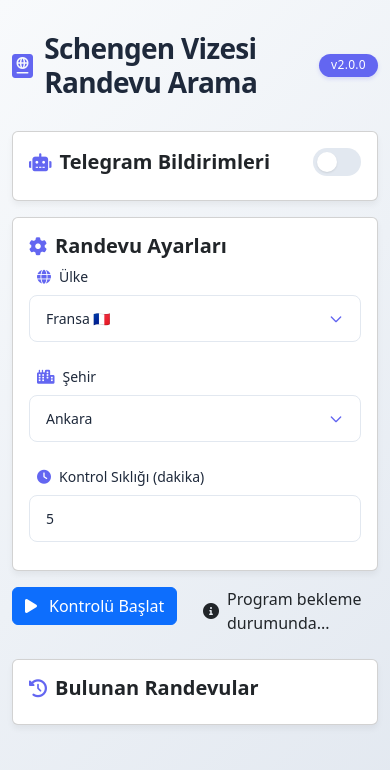
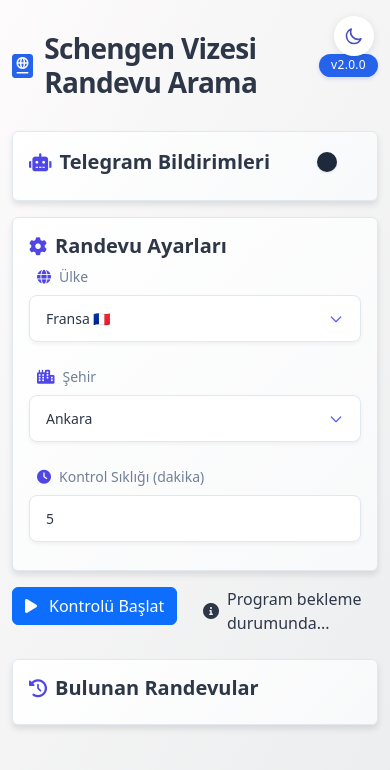
Before and after one commit to furkansarisoy/schengen-visa-appointment-bot, a Next.js app: page / in a window 390 px wide. Shown: the top 770 px of the page. Built offline with nearby package versions, Linux system fonts and the light colour scheme.

Commit message:
first dark mode commit

```diff
--- /dev/null
+++ b/app/components/ThemeToggle.js
@@ -0,0 +1,162 @@
+'use client';
+
+import { useState, useEffect } from 'react';
+
+const THEME_COLORS = {
+  light: {
+    background: 'linear-gradient(120deg, #fdfbfb 0%, #ebedee 100%)',
+    text: '#2D3748',
+    inputBg: '#ffffff',
+    cardBg: 'linear-gradient(135deg, #ffffff 0%, #f8f9fa 100%)',
+    border: '#E2E8F0',
+    toggleBg: '#ffffff',
+    toggleIcon: '#4C51BF',
+    labelText: '#718096',
+    primary: '#4F46E5',
+    messageBg: 'linear-gradient(135deg, #ffffff 0%, #f0f4f8 100%)',
+    messageText: '#2D3748',
+    messageTime: '#718096',
+    messageLink: '#4F46E5',
+    messageBorder: '#E2E8F0'
+  },
+  dark: {
+    background: 'linear-gradient(120deg, #0B1120 0%, #111827 100%)',
+    text: '#F7FAFC',
+    inputBg: '#1F2937',
+    cardBg: 'linear-gradient(135deg, #1E293B 0%, #1F2937 100%)',
+    border: '#374151',
+    toggleBg: '#1E293B',
+    toggleIcon: '#818CF8',
+    labelText: '#9CA3AF',
+    primary: '#818CF8',
+    messageBg: 'linear-gradient(135deg, #1E293B 0%, #1F2937 100%)',
+    messageText: '#F7FAFC',
+    messageTime: '#9CA3AF',
+    messageLink: '#818CF8',
+    messageBorder: '#374151'
+  }
+};
+
+export default function ThemeToggle() {
+  const [isDarkMode, setIsDarkMode] = useState(false);
+
+  const applyTheme = (dark) => {
+    const colors = dark ? THEME_COLORS.dark : THEME_COLORS.light;
+
+    // Ana başlık
+    document.querySelector('.title')?.style.setProperty('color', colors.text);
+
+    // Tüm başlıklar
+    document.querySelectorAll('h1, h2, h3, .card-title, .title-text')
+      .forEach(el => el.style.setProperty('color', colors.text));
+
+    // Label'lar
+    document.querySelectorAll('.form-group label, .input-label')
+      .forEach(el => el.style.setProperty('color', colors.labelText));
+
+    // Input alanları (Telegram input'ları dahil)
+    document.querySelectorAll('.form-group input, .form-group select, .telegram-section input')
+      .forEach(el => {
+        el.style.setProperty('background-color', colors.inputBg);
+        el.style.setProperty('color', colors.text);
+        el.style.setProperty('border-color', colors.border);
+        el.style.setProperty('box-shadow', dark ? '0 2px 4px rgba(0, 0, 0, 0.1)' : '0 2px 4px rgba(0, 0, 0, 0.05)');
+      });
+
+    // Kartlar
+    document.querySelectorAll('.card')
+      .forEach(el => {
+        el.style.setProperty('background-image', colors.cardBg);
+        el.style.setProperty('border-color', colors.border);
+        el.style.setProperty('box-shadow', dark ? '0 4px 6px rgba(0, 0, 0, 0.2)' : '0 4px 6px rgba(0, 0, 0, 0.1)');
+      });
+
+    // İkonlar
+    document.querySelectorAll('.form-group i, .card-title i')
+      .forEach(el => el.style.setProperty('color', colors.primary));
+
+    // Telegram mesajları
+    document.querySelectorAll('.message')
+      .forEach(el => {
+        el.style.setProperty('background-image', colors.messageBg);
+        el.style.setProperty('border-color', colors.messageBorder);
+        el.style.setProperty('color', colors.messageText);
+        el.style.setProperty('box-shadow', dark ? '0 2px 4px rgba(0, 0, 0, 0.2)' : '0 2px 4px rgba(0, 0, 0, 0.1)');
+      });
+
+    document.querySelectorAll('.message-time')
+      .forEach(el => {
+        el.style.setProperty('color', colors.messageTime);
+      });
+
+    document.querySelectorAll('.message-content a')
+      .forEach(el => {
+        el.style.setProperty('color', colors.messageLink);
+      });
+
+    // Arka plan
+    document.body.style.setProperty('background-image', colors.background);
+    document.body.style.setProperty('color', colors.text);
+  };
+
+  useEffect(() => {
+    const prefersDark = window.matchMedia('(prefers-color-scheme: dark)').matches;
+    const savedTheme = localStorage.getItem('theme');
+    const initialDarkMode = savedTheme === 'dark' || (!savedTheme && prefersDark);
+
+    setIsDarkMode(initialDarkMode);
+    applyTheme(initialDarkMode);
+
+    // Telegram toggle event listener'ı ekle - sadece görünürlük kontrolü
+    const telegramToggle = document.querySelector('.telegram-toggle input');
+    const telegramSection = document.querySelector('.telegram-section');
+
+    if (telegramToggle && telegramSection) {
+      telegramToggle.addEventListener('change', () => {
+        telegramSection.style.display = telegramToggle.checked ? 'block' : 'none';
+      });
+    }
+  }, []);
+
+  const toggleTheme = () => {
+    setIsDarkMode(!isDarkMode);
+    applyTheme(!isDarkMode);
+    localStorage.setItem('theme', !isDarkMode ? 'dark' : 'light');
+  };
+
+  const colors = isDarkMode ? THEME_COLORS.dark : THEME_COLORS.light;
+
+  return (
+    <button
+      onClick={toggleTheme}
+      style={{
+        position: 'fixed',
+        top: '1rem',
+        right: '1rem',
+        width: '40px',
+        height: '40px',
+        display: 'flex',
+        alignItems: 'center',
+        justifyContent: 'center',
+        borderRadius: '50%',
+        border: 'none',
+        background: colors.toggleBg,
+        boxShadow: isDarkMode ? '0 2px 8px rgba(0, 0, 0, 0.3)' : '0 2px 8px rgba(0, 0, 0, 0.1)',
+        cursor: 'pointer',
+        transition: 'all 0.3s ease'
+      }}
+    >
+      {isDarkMode ? (
+        <svg width="20" height="20" viewBox="0 0 24 24" fill="none" stroke={colors.toggleIcon}>
+          <path strokeLinecap="round" strokeLinejoin="round" strokeWidth={2}
+            d="M12 3v1m0 16v1m9-9h-1M4 12H3m15.364 6.364l-.707-.707M6.343 6.343l-.707-.707m12.728 0l-.707.707M6.343 17.657l-.707.707M16 12a4 4 0 11-8 0 4 4 0 018 0z" />
+        </svg>
+      ) : (
+        <svg width="20" height="20" viewBox="0 0 24 24" fill="none" stroke={colors.toggleIcon}>
+          <path strokeLinecap="round" strokeLinejoin="round" strokeWidth={2}
+            d="M20.354 15.354A9 9 0 018.646 3.646 9.003 9.003 0 0012 21a9.003 9.003 0 008.354-5.646z" />
+        </svg>
+      )}
+    </button>
+  );
+}
--- a/app/globals.css
+++ b/app/globals.css
@@ -1,22 +1,52 @@
 :root {
-  --primary-color: #6366f1;
-  --primary-hover: #4f46e5;
+  /* Light theme variables */
+  --bg-color: #ffffff;
+  --bg-secondary: #f8fafc;
+  --text-primary: #1e293b;
+  --text-secondary: #64748b;
+  --border-color: #e2e8f0;
+  --card-bg: #ffffff;
+  --input-bg: #f8fafc;
+  --primary-color: #2563eb;
+  --primary-hover: #1d4ed8;
+  --shadow-color: rgba(0, 0, 0, 0.1);
+  --toggle-bg: #e2e8f0;
+  --toggle-icon: #1e293b;
   --danger-color: #ef4444;
   --danger-hover: #dc2626;
   --success-color: #22c55e;
   --success-hover: #16a34a;
   --bg-gradient-from: #f8fafc;
   --bg-gradient-to: #e2e8f0;
-  --card-bg: #ffffff;
-  --text-dark: #1e293b;
-  --text-muted: #64748b;
-  --border-color: #e2e8f0;
-  --input-bg: #f8fafc;
 }
 
+[data-theme="dark"] {
+  /* Dark theme variables */
+  --bg-color: #111827;
+  --bg-secondary: #1f2937;
+  --text-primary: #f3f4f6;
+  --text-secondary: #9ca3af;
+  --border-color: #374151;
+  --card-bg: #1f2937;
+  --input-bg: #374151;
+  --primary-color: #3b82f6;
+  --primary-hover: #60a5fa;
+  --shadow-color: rgba(0, 0, 0, 0.3);
+  --toggle-bg: #334155;
+  --toggle-icon: #f1f5f9;
+  --danger-color: #ef4444;
+  --danger-hover: #dc2626;
+  --success-color: #22c55e;
+  --success-hover: #16a34a;
+  --bg-gradient-from: #1a1b1e;
+  --bg-gradient-to: #25262b;
+}
+
+/* Base styles */
 body {
-  background: linear-gradient(135deg, var(--bg-gradient-from) 0%, var(--bg-gradient-to) 100%);
-  color: var(--text-dark);
+  background-color: var(--bg-color);
+  color: var(--text-primary);
+  transition: background-color 0.3s ease, color 0.3s ease;
   min-height: 100vh;
   margin: 0;
   font-family: system-ui, -apple-system, sans-serif;
@@ -36,7 +66,7 @@
   align-items: center;
   gap: 0.75rem;
   letter-spacing: -0.025em;
-  color: var(--text-dark);
+  color: var(--text-primary);
 }
 
 .title i {
@@ -47,7 +77,7 @@
 .version-badge {
   font-size: 0.75rem;
   background: var(--primary-color);
-  color: white;
+  color: var(--bg-color);
   padding: 0.25rem 0.75rem;
   border-radius: 9999px;
   margin-left: auto;
@@ -59,7 +89,7 @@
 .card {
   background-color: var(--card-bg);
   border-radius: 1rem;
-  box-shadow: 0 4px 6px rgba(0, 0, 0, 0.05);
+  box-shadow: 0 4px 6px var(--shadow-color);
   margin-bottom: 1.5rem;
   border: 1px solid var(--border-color);
 }
@@ -79,7 +109,7 @@
   display: flex;
   align-items: center;
   justify-content: space-between;
-  color: var(--text-dark);
+  color: var(--text-primary);
 }
 
 .card-title i {
@@ -103,7 +133,7 @@
   font-size: 0.875rem;
   font-weight: 500;
   margin-bottom: 0.5rem;
-  color: var(--text-dark);
+  color: var(--text-secondary);
   margin-left: 0.5rem;
 }
 
@@ -115,8 +145,8 @@
 .form-group input,
 .form-group select {
   width: 100%;
-  background-color: white;
-  color: var(--text-dark);
+  background-color: var(--input-bg);
+  color: var(--text-primary);
   padding: 0.75rem 1rem;
   border-radius: 0.5rem;
   border: 1px solid var(--border-color);
@@ -147,8 +177,8 @@
 }
 
 .form-group select option {
-  color: var(--text-dark);
-  background-color: white;
+  color: var(--text-primary);
+  background-color: var(--bg-color);
   padding: 0.5rem;
 }
 
@@ -166,7 +196,7 @@
   left: 0;
   right: 0;
   bottom: 0;
-  background-color: var(--border-color);
+  background-color: var(--bg-secondary);
   transition: 0.3s ease;
   border-radius: 9999px;
 }
@@ -178,14 +208,14 @@
   width: 1.25rem;
   left: 0.25rem;
   bottom: 0.25rem;
-  background-color: white;
+  background-color: var(--text-primary);
   transition: 0.3s ease;
   border-radius: 50%;
   box-shadow: 0 1px 2px rgba(0, 0, 0, 0.1);
 }
 
 input:checked + .toggle-slider {
-  background: var(--primary-color);
+  background-color: var(--primary-color);
 }
 
 input:checked + .toggle-slider:before {
@@ -265,7 +295,7 @@
 }
 
 .message {
-  background: white;
+  background-color: var(--card-bg);
   border-radius: 0.75rem;
   padding: 1.25rem;
   margin-bottom: 1rem;
@@ -274,7 +304,7 @@
 
 .message-time {
   font-size: 0.875rem;
-  color: var(--text-muted);
+  color: var(--text-secondary);
   margin-bottom: 0.75rem;
   display: flex;
   align-items: center;
@@ -332,4 +362,72 @@
   .card {
     margin-bottom: 1rem;
   }
+
+  .theme-toggle {
+    top: 0.5rem;
+    right: 0.5rem;
+  }
 }
+
+/* Theme toggle button */
+.theme-toggle {
+  position: fixed;
+  top: 1rem;
+  right: 1rem;
+  background: var(--toggle-bg);
+  border: none;
+  width: 40px;
+  height: 40px;
+  border-radius: 50%;
+  cursor: pointer;
+  display: flex;
+  align-items: center;
+  justify-content: center;
+  transition: all 0.3s ease;
+  z-index: 1000;
+}
+
+.theme-toggle:hover {
+  background: var(--primary-color);
+}
+
+.theme-toggle svg {
+  width: 20px;
+  height: 20px;
+  stroke: var(--toggle-icon);
+  transition: all 0.3s ease;
+}
+
+/* Hide/show icons based on theme */
+[data-theme="dark"] .theme-toggle .sun {
+  display: none;
+}
+
+[data-theme="light"] .theme-toggle .moon {
+  display: none;
+}
+
+/* Message styles */
+.message {
+  background-color: var(--card-bg);
+  border: 1px solid var(--border-color);
+}
+
+.message-time {
+  color: var(--text-secondary);
+}
+
+/* Version badge */
+.version-badge {
+  background: var(--primary-color);
+  color: var(--bg-color);
+}
+
+/* Toggle switch */
+.toggle-switch .toggle-slider {
+  background-color: var(--bg-secondary);
+}
+
+.toggle-switch input:checked + .toggle-slider {
+  background-color: var(--primary-color);
+}
--- a/app/layout.js
+++ b/app/layout.js
@@ -1,4 +1,5 @@
 import './globals.css';
+import ThemeToggle from './components/ThemeToggle';
 
 export const metadata = {
   title: 'Schengen Vizesi Randevu Arama',
@@ -28,8 +29,21 @@
           href="https://cdnjs.cloudflare.com/ajax/libs/font-awesome/6.0.0/css/all.min.css"
           crossOrigin="anonymous"
         />
+        <script
+          dangerouslySetInnerHTML={{
+            __html: `
+              try {
+                const theme = localStorage.getItem('theme') || (window.matchMedia('(prefers-color-scheme: dark)').matches ? 'dark' : 'light');
+                document.documentElement.setAttribute('data-theme', theme);
+              } catch (e) {}
+            `,
+          }}
+        />
       </head>
-      <body>{children}</body>
+      <body>
+        <ThemeToggle />
+        {children}
+      </body>
     </html>
   );
 }
```
